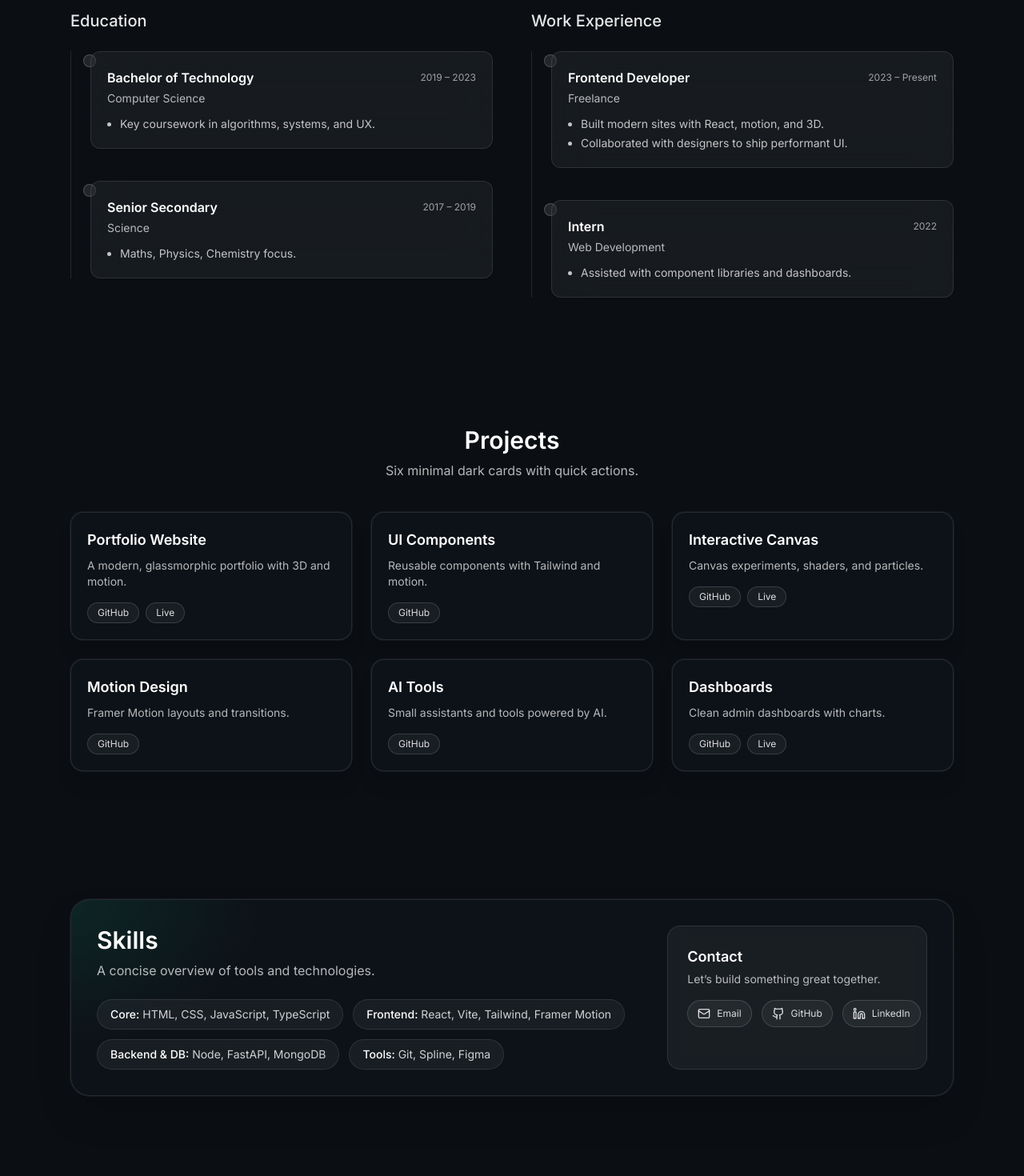
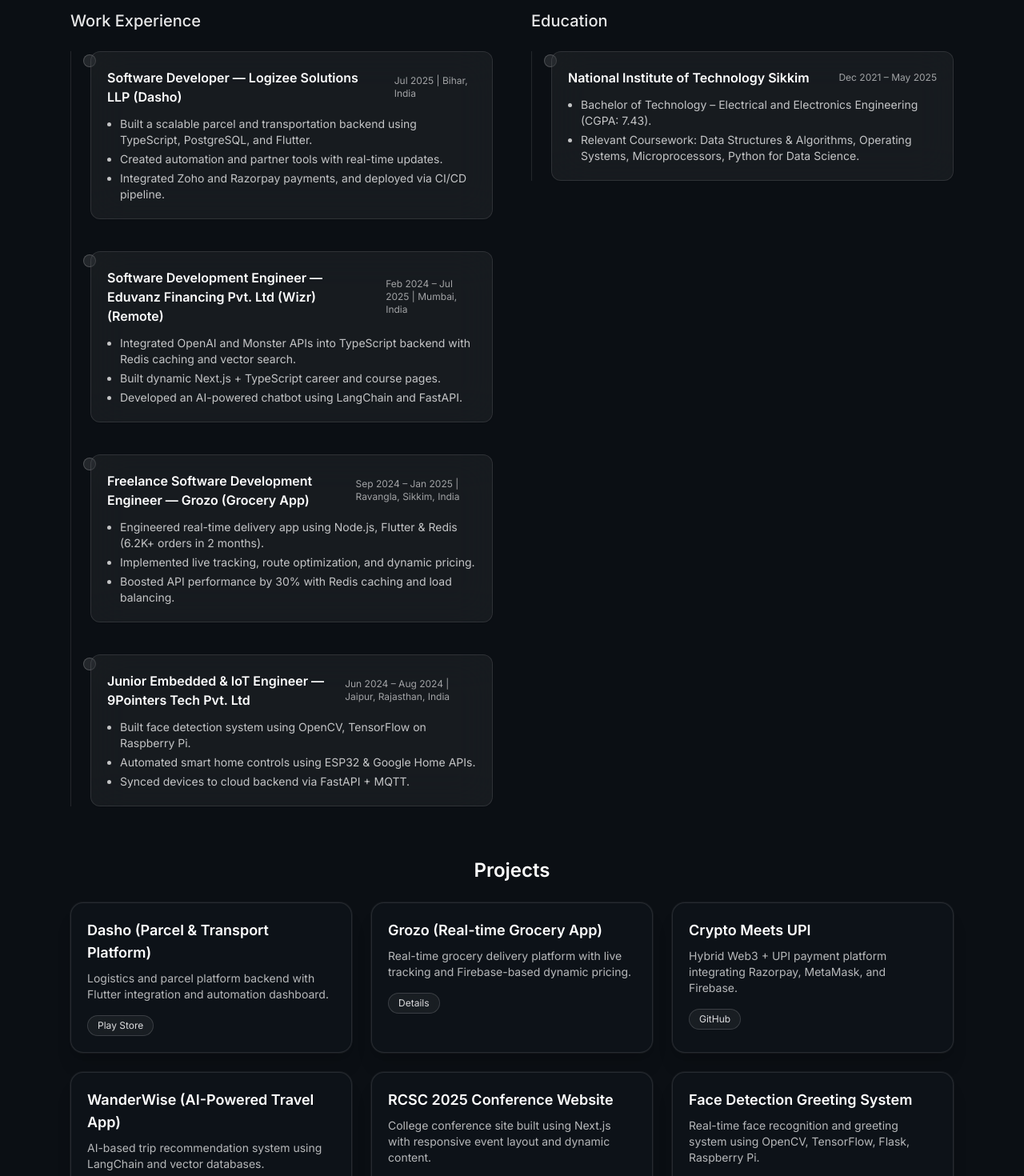
Before and after one commit to flamesuserresource4/frontend-repo_z8bpi3oc_e6uuzo, a React (Vite) app: page / in a window 1280 px wide. Shown: the part 920-2390 px from the top of the page at 80% size. Built offline with nearby package versions, Linux system fonts and the light colour scheme; a web font is replaced by a local one.

Commit message:
Update project prj_z8bpi3oc - 2025-11-04T20:32:37.627Z

```diff
--- a/src/App.jsx
+++ b/src/App.jsx
@@ -2,7 +2,6 @@
 import Navbar from './components/Navbar';
 import Hero3D from './components/Hero3D';
 import ExperienceTimeline from './components/ExperienceTimeline';
-import ProjectsGrid from './components/ProjectsGrid';
 import SkillsAndContact from './components/SkillsAndContact';
 
 export default function App() {
@@ -15,7 +14,6 @@
       <Navbar />
       <Hero3D />
       <ExperienceTimeline />
-      <ProjectsGrid />
       <SkillsAndContact />
       <footer className="mx-auto max-w-6xl px-6 py-10 text-center text-sm text-white/60">
         © 2025 Vishwajeet Kumar
--- a/src/components/ExperienceTimeline.jsx
+++ b/src/components/ExperienceTimeline.jsx
@@ -5,53 +5,99 @@
     <section id="experience" className="relative mx-auto max-w-6xl px-6 py-20">
       <div className="mx-auto mb-12 max-w-2xl text-center">
         <h2 className="text-3xl font-semibold text-white">Experience</h2>
-        <p className="mt-2 text-white/70">A concise vertical timeline for education and work.</p>
+        <p className="mt-2 text-white/70">Work experience followed by education, presented in a clean glassmorphic layout.</p>
       </div>
 
       <div className="grid gap-12 md:grid-cols-2">
+        {/* Work Experience */}
+        <div>
+          <h3 className="mb-6 text-xl font-medium text-white/90">Work Experience</h3>
+          <div className="relative border-l border-white/10 pl-6">
+            <TimelineItem
+              title="Software Developer — Logizee Solutions LLP (Dasho)"
+              meta="Jul 2025 | Bihar, India"
+              details={[
+                'Built a scalable parcel and transportation backend using TypeScript, PostgreSQL, and Flutter.',
+                'Created automation and partner tools with real-time updates.',
+                'Integrated Zoho and Razorpay payments, and deployed via CI/CD pipeline.',
+              ]}
+            />
+            <TimelineItem
+              title="Software Development Engineer — Eduvanz Financing Pvt. Ltd (Wizr) (Remote)"
+              meta="Feb 2024 – Jul 2025 | Mumbai, India"
+              details={[
+                'Integrated OpenAI and Monster APIs into TypeScript backend with Redis caching and vector search.',
+                'Built dynamic Next.js + TypeScript career and course pages.',
+                'Developed an AI-powered chatbot using LangChain and FastAPI.',
+              ]}
+            />
+            <TimelineItem
+              title="Freelance Software Development Engineer — Grozo (Grocery App)"
+              meta="Sep 2024 – Jan 2025 | Ravangla, Sikkim, India"
+              details={[
+                'Engineered real-time delivery app using Node.js, Flutter & Redis (6.2K+ orders in 2 months).',
+                'Implemented live tracking, route optimization, and dynamic pricing.',
+                'Boosted API performance by 30% with Redis caching and load balancing.',
+              ]}
+            />
+            <TimelineItem
+              title="Junior Embedded & IoT Engineer — 9Pointers Tech Pvt. Ltd"
+              meta="Jun 2024 – Aug 2024 | Jaipur, Rajasthan, India"
+              details={[
+                'Built face detection system using OpenCV, TensorFlow on Raspberry Pi.',
+                'Automated smart home controls using ESP32 & Google Home APIs.',
+                'Synced devices to cloud backend via FastAPI + MQTT.',
+              ]}
+            />
+          </div>
+        </div>
+
         {/* Education */}
         <div>
           <h3 className="mb-6 text-xl font-medium text-white/90">Education</h3>
           <div className="relative border-l border-white/10 pl-6">
             <TimelineItem
-              title="Bachelor of Technology"
-              subtitle="Computer Science"
-              meta="2019 – 2023"
-              details={["Key coursework in algorithms, systems, and UX."]}
-            />
-            <TimelineItem
-              title="Senior Secondary"
-              subtitle="Science"
-              meta="2017 – 2019"
-              details={["Maths, Physics, Chemistry focus."]}
+              title="National Institute of Technology Sikkim"
+              meta="Dec 2021 – May 2025"
+              details={[
+                'Bachelor of Technology – Electrical and Electronics Engineering (CGPA: 7.43).',
+                'Relevant Coursework: Data Structures & Algorithms, Operating Systems, Microprocessors, Python for Data Science.',
+              ]}
             />
           </div>
         </div>
+      </div>
 
-        {/* Work */}
-        <div>
-          <h3 className="mb-6 text-xl font-medium text-white/90">Work Experience</h3>
-          <div className="relative border-l border-white/10 pl-6">
-            <TimelineItem
-              title="Frontend Developer"
-              subtitle="Freelance"
-              meta="2023 – Present"
-              details={["Built modern sites with React, motion, and 3D.", "Collaborated with designers to ship performant UI."]}
-            />
-            <TimelineItem
-              title="Intern"
-              subtitle="Web Development"
-              meta="2022"
-              details={["Assisted with component libraries and dashboards."]}
-            />
-          </div>
+      {/* Projects */}
+      <div id="projects" className="mt-16">
+        <h3 className="mb-6 text-2xl font-semibold text-white text-center">Projects</h3>
+        <div className="grid gap-6 sm:grid-cols-2 lg:grid-cols-3">
+          {projects.map((p) => (
+            <div key={p.title} className="group rounded-2xl border border-white/10 bg-[#0d1218] p-5 shadow-xl ring-1 ring-white/5 transition-colors hover:bg-[#101721]">
+              <h4 className="text-lg font-semibold text-white">{p.title}</h4>
+              <p className="mt-2 text-sm text-white/70">{p.desc}</p>
+              <div className="mt-4 flex flex-wrap gap-2">
+                {p.actions.map((a) => (
+                  <a
+                    key={a.label}
+                    href={a.href}
+                    target="_blank"
+                    rel="noreferrer"
+                    className="rounded-full border border-white/15 bg-white/5 px-3 py-1 text-xs text-white/85 backdrop-blur hover:bg-white/10"
+                  >
+                    {a.label}
+                  </a>
+                ))}
+              </div>
+            </div>
+          ))}
         </div>
       </div>
     </section>
   );
 }
 
-function TimelineItem({ title, subtitle, meta, details }) {
+function TimelineItem({ title, meta, details }) {
   return (
     <div className="group relative pb-10 last:pb-0">
       <div className="absolute -left-[9px] top-1 h-4 w-4 rounded-full border border-white/20 bg-white/10 backdrop-blur" />
@@ -60,7 +106,6 @@
           <h4 className="text-base font-semibold text-white">{title}</h4>
           <span className="text-xs text-white/60">{meta}</span>
         </div>
-        <p className="mt-1 text-sm text-white/70">{subtitle}</p>
         {Array.isArray(details) && details.length > 0 && (
           <ul className="mt-3 list-disc space-y-1 pl-4 text-sm text-white/75">
             {details.map((d, i) => (
@@ -72,3 +117,49 @@
     </div>
   );
 }
+
+const projects = [
+  {
+    title: 'Dasho (Parcel & Transport Platform)',
+    desc: 'Logistics and parcel platform backend with Flutter integration and automation dashboard.',
+    actions: [
+      { label: 'Play Store', href: 'https://play.google.com/store/apps/details?id=com.logizee.connect_it.dasho' },
+    ],
+  },
+  {
+    title: 'Grozo (Real-time Grocery App)',
+    desc: 'Real-time grocery delivery platform with live tracking and Firebase-based dynamic pricing.',
+    actions: [
+      { label: 'Details', href: 'https://www.linkedin.com/in/vishwajeet-kumar-5b7530242/details/projects/' },
+    ],
+  },
+  {
+    title: 'Crypto Meets UPI',
+    desc: 'Hybrid Web3 + UPI payment platform integrating Razorpay, MetaMask, and Firebase.',
+    actions: [
+      { label: 'GitHub', href: 'https://github.com/kumarvishwajeettrivedi/Crypto-meets-Upi' },
+    ],
+  },
+  {
+    title: 'WanderWise (AI-Powered Travel App)',
+    desc: 'AI-based trip recommendation system using LangChain and vector databases.',
+    actions: [
+      { label: 'GitHub', href: 'https://github.com/kumarvishwajeettrivedi/wanderWise' },
+    ],
+  },
+  {
+    title: 'RCSC 2025 Conference Website',
+    desc: 'College conference site built using Next.js with responsive event layout and dynamic content.',
+    actions: [
+      { label: 'GitHub', href: 'https://github.com/kumarvishwajeettrivedi/conference' },
+      { label: 'Live', href: 'https://rcsc2025nitsk.vercel.app/' },
+    ],
+  },
+  {
+    title: 'Face Detection Greeting System',
+    desc: 'Real-time face recognition and greeting system using OpenCV, TensorFlow, Flask, Raspberry Pi.',
+    actions: [
+      { label: 'GitHub', href: 'https://github.com/kumarvishwajeettrivedi/face-detection-greeting-system' },
+    ],
+  },
+];
--- a/src/components/SkillsAndContact.jsx
+++ b/src/components/SkillsAndContact.jsx
@@ -17,22 +17,12 @@
   }, []);
 
   const skillGroups = [
-    {
-      title: 'Core',
-      items: ['HTML', 'CSS', 'JavaScript', 'TypeScript'],
-    },
-    {
-      title: 'Frontend',
-      items: ['React', 'Vite', 'Tailwind', 'Framer Motion'],
-    },
-    {
-      title: 'Backend & DB',
-      items: ['Node', 'FastAPI', 'MongoDB'],
-    },
-    {
-      title: 'Tools',
-      items: ['Git', 'Spline', 'Figma'],
-    },
+    { title: 'Languages', items: ['Python', 'TypeScript', 'JavaScript', 'Dart', 'C/C++', 'SQL'] },
+    { title: 'Backend', items: ['FastAPI', 'Express.js', 'Django', 'Node.js', 'Spring Boot', 'RESTful APIs', 'Redis', 'WebSockets'] },
+    { title: 'Frontend & Mobile', items: ['React.js', 'Next.js', 'Flutter', 'React Native', 'Tailwind CSS', 'Figma-to-UI'] },
+    { title: 'AI & LLMs', items: ['OpenAI API', 'LangChain', 'TensorFlow', 'PyTorch', 'Scikit-learn', 'Vector Databases', 'NLP', 'Prompt Engineering'] },
+    { title: 'DevOps & Cloud', items: ['Docker', 'Kubernetes', 'Jenkins', 'GitLab CI/CD', 'Nginx', 'AWS (EC2, S3, Lambda)', 'Firebase'] },
+    { title: 'Automation & Tools', items: ['n8n', 'Zapier', 'MQTT', 'Webhooks', 'CI/CD Pipelines', 'Monitoring', 'Git', 'Agile'] },
   ];
 
   return (
@@ -49,48 +39,60 @@
           }}
         />
 
-        <div className="relative z-10 grid gap-8 md:grid-cols-3">
-          <div className="md:col-span-2">
+        <div className="relative z-10 grid gap-10 lg:grid-cols-3">
+          <div className="lg:col-span-2">
             <h2 className="text-3xl font-semibold text-white">Skills</h2>
-            <p className="mt-2 text-white/70">A concise overview of tools and technologies.</p>
-            <div className="mt-6 flex flex-wrap gap-3">
+            <p className="mt-2 text-white/70">Compact, elegant badges with a subtle glow on hover.</p>
+
+            {/* Pills grid */}
+            <div className="mt-6 grid grid-cols-1 gap-3 md:grid-cols-2">
               {skillGroups.map((group) => (
-                <div
-                  key={group.title}
-                  className="rounded-full border border-white/10 bg-white/5 px-4 py-2 text-sm text-white/85 backdrop-blur"
-                >
-                  <span className="font-medium text-white">{group.title}:</span>{' '}
-                  <span className="text-white/80">{group.items.join(', ')}</span>
+                <div key={group.title} className="rounded-2xl border border-white/10 bg-white/5 p-4 backdrop-blur">
+                  <div className="mb-2 text-sm font-semibold text-white/90">{group.title}</div>
+                  <div className="flex flex-wrap gap-2">
+                    {group.items.map((item) => (
+                      <span
+                        key={item}
+                        className="rounded-full border border-white/10 bg-[#0f1620] px-3 py-1 text-xs text-white/85 shadow-sm transition hover:bg-[#121c28]"
+                      >
+                        {item}
+                      </span>
+                    ))}
+                  </div>
                 </div>
               ))}
             </div>
           </div>
 
+          {/* Contact */}
           <div id="contact" className="rounded-2xl border border-white/10 bg-white/5 p-6 backdrop-blur">
             <h3 className="text-lg font-semibold text-white">Contact</h3>
-            <p className="mt-1 text-sm text-white/70">Let’s build something great together.</p>
-            <div className="mt-4 flex gap-3">
+            <p className="mt-1 text-sm text-white/70">Clean and minimal with quick links.</p>
+            <div className="mt-4 grid gap-3">
               <a
-                href="mailto:vishwajeet@example.com"
-                className="flex items-center gap-2 rounded-full border border-white/15 bg-white/5 px-3 py-2 text-xs text-white/85 hover:bg-white/10"
+                href="mailto:vishwajeet.7t@gmail.com"
+                className="flex items-center justify-between gap-2 rounded-xl border border-white/15 bg-[#0f1620] px-3 py-3 text-sm text-white/85 hover:bg-[#121c28]"
               >
-                <Mail size={16} /> Email
+                <span className="flex items-center gap-2"><Mail size={16} /> Email</span>
+                <span className="text-white/60">vishwajeet.7t@gmail.com</span>
               </a>
               <a
-                href="https://github.com/"
+                href="https://github.com/kumarvishwajeettrivedi"
                 target="_blank"
                 rel="noreferrer"
-                className="flex items-center gap-2 rounded-full border border-white/15 bg-white/5 px-3 py-2 text-xs text-white/85 hover:bg-white/10"
+                className="flex items-center justify-between gap-2 rounded-xl border border-white/15 bg-[#0f1620] px-3 py-3 text-sm text-white/85 hover:bg-[#121c28]"
               >
-                <Github size={16} /> GitHub
+                <span className="flex items-center gap-2"><Github size={16} /> GitHub</span>
+                <span className="text-white/60">@kumarvishwajeettrivedi</span>
               </a>
               <a
-                href="https://www.linkedin.com/"
+                href="https://www.linkedin.com/in/vishwajeet-kumar-5b7530242"
                 target="_blank"
                 rel="noreferrer"
-                className="flex items-center gap-2 rounded-full border border-white/15 bg-white/5 px-3 py-2 text-xs text-white/85 hover:bg-white/10"
+                className="flex items-center justify-between gap-2 rounded-xl border border-white/15 bg-[#0f1620] px-3 py-3 text-sm text-white/85 hover:bg-[#121c28]"
               >
-                <Linkedin size={16} /> LinkedIn
+                <span className="flex items-center gap-2"><Linkedin size={16} /> LinkedIn</span>
+                <span className="text-white/60">/in/vishwajeet-kumar-5b7530242</span>
               </a>
             </div>
           </div>
```
Also changed, not shown: src/components/Hero3D.jsx (+3 -33 lines), 1 other file (tests, documents, lock files or other folders).
